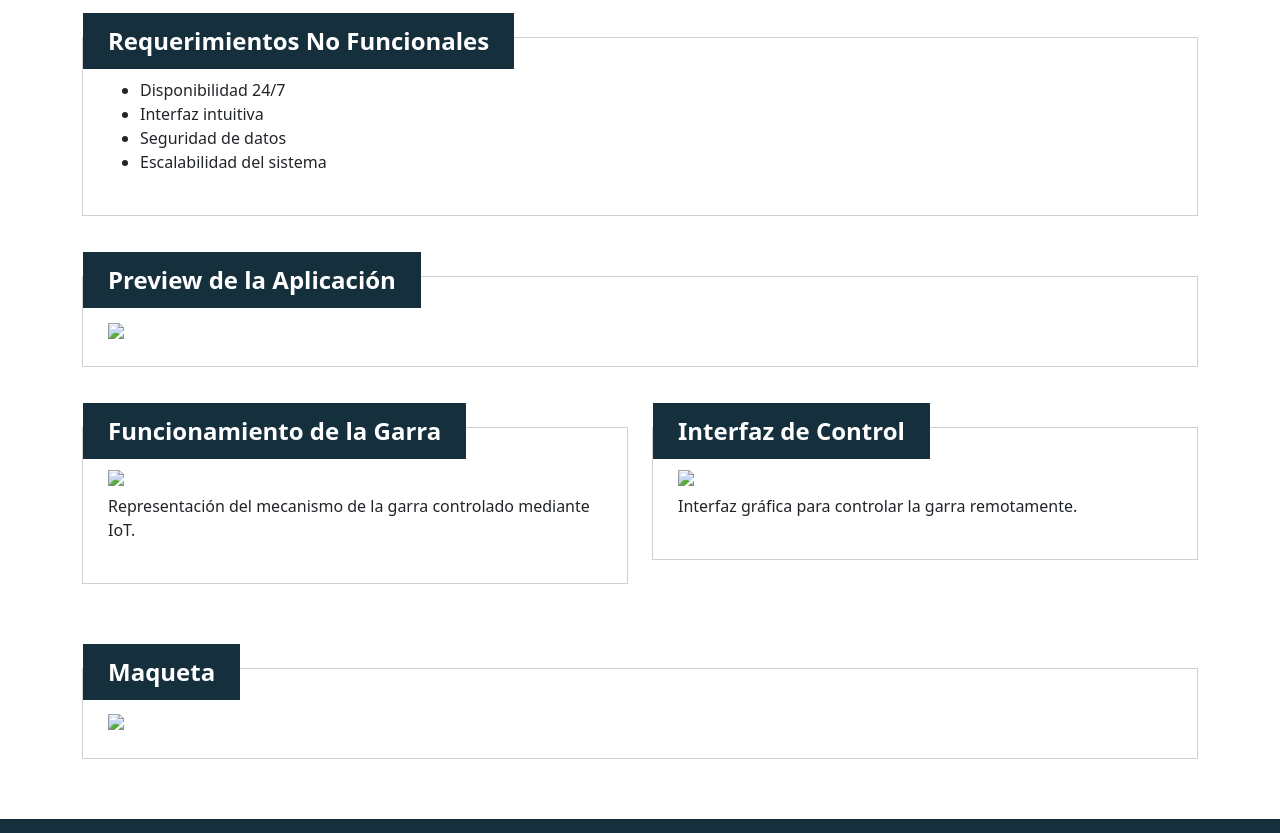
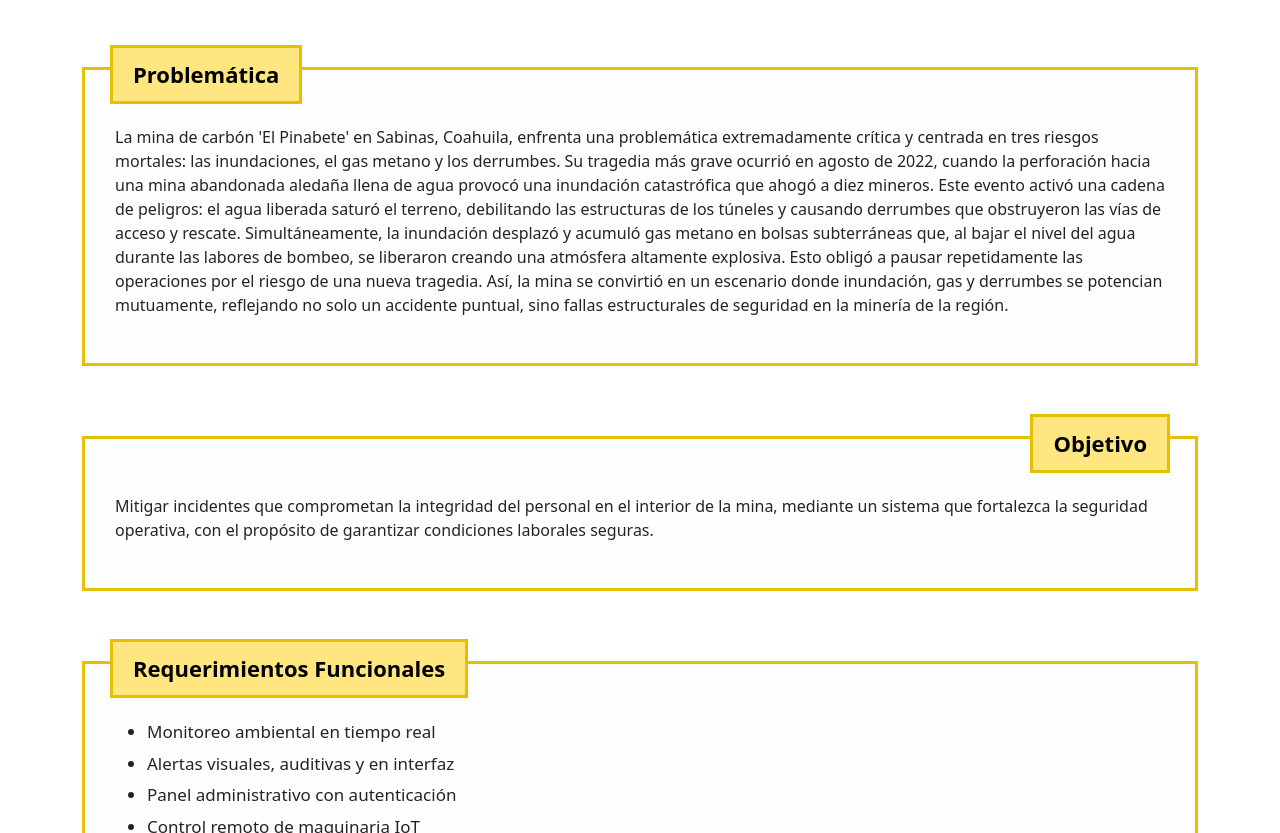
Before and after one commit to eteamnano/minebyte, a plain HTML site: page aboutus/aboutProyect.html in a window 1280 px wide. Shown: the part 465-1298 px from the top of the page. Drawn offline with nearby package versions, Linux system fonts and the light colour scheme.

Commit message:
Update aboutProyect.html
index

```diff
--- a/aboutus/aboutProyect.html
+++ b/aboutus/aboutProyect.html
@@ -2,9 +2,9 @@
 <html lang="es">
 <head>
     <meta charset="UTF-8">
-    <title>Sobre el Proyecto - MineByte</title>
+    <title>MineByte</title>
     <link rel="stylesheet" href="https://cdn.jsdelivr.net/npm/bootstrap@5.3.2/dist/css/bootstrap.min.css">
-    <link rel="stylesheet" href="css/styles.css">
+    <link rel="stylesheet" href="css/stylesProyect.css">
 </head>
 
 <body>
@@ -12,8 +12,9 @@
 <!-- NAVBAR -->
 <nav class="navbar navbar-expand-lg navbar-dark bg-dark">
     <div class="container">
-        <a class="navbar-brand" href="aboutUs.html">
-            <img src="logo.png"> MineByte
+        <a class="navbar-brand" href="../index.html">
+            <img src="imgs/NanoTech.png" alt="Logo" style="width:50px;">
+            MineByte
         </a>
 
         <button class="navbar-toggler" type="button" data-bs-toggle="collapse" data-bs-target="#nav">
@@ -22,59 +23,94 @@
 
         <div id="nav" class="collapse navbar-collapse">
             <ul class="navbar-nav ms-auto">
-                <li class="nav-item"><a class="nav-link" href="aboutUs.html">Sobre Nosotros</a></li>
+                <li class="nav-item"><a class="nav-link" href="../index.html">Sobre Nosotros</a></li>
                 <li class="nav-item"><a class="nav-link active" href="aboutProyect.html">Sobre el Proyecto</a></li>
             </ul>
         </div>
     </div>
 </nav>
 
+<!-- CONTENIDO PRINCIPAL -->
 <div class="container mt-5">
 
     <!-- LOGO + DESCRIPCIÓN -->
     <div class="row g-4">
         <div class="col-md-6">
-            <div class="card p-3">
-                <img src="logo.png" class="img-fluid">
+            <div class="card p-3 logo-card">
+                <img src="imgs/MineByte Logotipo 300px.png" class="img-fluid" alt="Logo Proyecto">
             </div>
         </div>
+
         <div class="col-md-6">
             <div class="card p-3">
                 <h4>Descripción General</h4>
                 <p>
-                    MineByte es un sistema domótico minero enfocado en el monitoreo de condiciones internas,
-                    alertamiento y seguridad operativa mediante IoT y software especializado.
+                    Sistema domótico de monitoreo minero. MineByte es un producto comprometido con la seguridad de los trabajadores en las minas, por lo cual ofrece la implementación de software y hardware para monitorear las condiciones internas de una mina y advertir sobre posibles condiciones adversas que comprometan la seguridad humana.
                 </p>
             </div>
         </div>
+    </div>
+
+    <!-- PROBLEMÁTICA -->
+    <div class="section-box">
+        <div class="section-title">Problemática</div>
+        <p>
+            La mina de carbón 'El Pinabete' en Sabinas, Coahuila, enfrenta una
+problemática extremadamente crítica y centrada en tres riesgos mortales:
+las inundaciones, el gas metano y los derrumbes. Su tragedia más grave
+ocurrió en agosto de 2022, cuando la perforación hacia una mina
+abandonada aledaña llena de agua provocó una inundación catastrófica
+que ahogó a diez mineros. Este evento activó una cadena de peligros: el
+agua liberada saturó el terreno, debilitando las estructuras de los túneles y
+causando derrumbes que obstruyeron las vías de acceso y rescate.
+Simultáneamente, la inundación desplazó y acumuló gas metano en bolsas
+subterráneas que, al bajar el nivel del agua durante las labores de bombeo,
+se liberaron creando una atmósfera altamente explosiva. Esto obligó a
+pausar repetidamente las operaciones por el riesgo de una nueva tragedia.
+Así, la mina se convirtió en un escenario donde inundación, gas y derrumbes
+se potencian mutuamente, reflejando no solo un accidente puntual, sino
+fallas estructurales de seguridad en la minería de la región.
+        </p>
+    </div>
+
+    <!-- OBJETIVO -->
+    <div class="section-box">
+        <div class="section-title right">Objetivo</div>
+        <p>
+            Mitigar incidentes que comprometan la integridad del personal en el interior de la mina, mediante un sistema que fortalezca la seguridad operativa, con el propósito de garantizar condiciones laborales seguras.
+        </p>
     </div>
 
     <!-- RF -->
     <div class="section-box">
         <div class="section-title">Requerimientos Funcionales</div>
         <ul>
-            <li>Monitoreo en tiempo real</li>
-            <li>Alertas visuales y auditivas</li>
+            <li>Monitoreo ambiental en tiempo real</li>
+            <li>Alertas visuales, auditivas y en interfaz</li>
+            <li>Panel administrativo con autenticación</li>
+            <li>Control remoto de maquinaria IoT</li>
+            <li>Acciones preventivas y correctivas</li>
+            <li>Generación de estadísticas</li>
             <li>Autenticación de usuarios</li>
-            <li>Control de maquinaria</li>
         </ul>
     </div>
 
     <!-- RNF -->
     <div class="section-box">
-        <div class="section-title alt">Requerimientos No Funcionales</div>
+        <div class="section-title right">Requerimientos No Funcionales</div>
         <ul>
-            <li>Disponibilidad 24/7</li>
+            <li>Disponibilidad 24/7 del sistema</li>
+            <li>Interfaz responsiva e intuitiva</li>
+            <li>Seguridad y cifrado de datos</li>
             <li>Interfaz intuitiva</li>
-            <li>Seguridad de datos</li>
-            <li>Escalabilidad del sistema</li>
+
         </ul>
     </div>
 
     <!-- PREVIEW APP -->
     <div class="section-box">
-        <div class="section-title alt">Preview de la Aplicación</div>
-        <img src="preview.jpg" class="img-fluid">
+        <div class="section-title">Preview de la Aplicación</div>
+        <img src="../imgs/previewApp.jpg" class="img-fluid" alt="Preview">
     </div>
 
     <!-- GARRA + INTERFAZ -->
@@ -83,16 +119,16 @@
         <div class="col-md-6">
             <div class="section-box">
                 <div class="section-title">Funcionamiento de la Garra</div>
-                <img src="garra.jpg" class="img-fluid mb-2">
-                <p>Representación del mecanismo de la garra controlado mediante IoT.</p>
+                <img src="../imgs/garra.jpg" class="img-fluid mb-2" alt="Garra">
+                <p>Representación del mecanismo de garra operada remotamente oupando el protocolo HTTP.</p>
             </div>
         </div>
 
         <div class="col-md-6">
             <div class="section-box">
-                <div class="section-title alt">Interfaz de Control</div>
-                <img src="interfaz-garra.jpg" class="img-fluid mb-2">
-                <p>Interfaz gráfica para controlar la garra remotamente.</p>
+                <div class="section-title right">Interfaz de Control</div>
+                <img src="../imgs/interfaz-garra.jpg" class="img-fluid mb-2" alt="Interfaz Garra">
+                <p>Panel de operación remoto para la manipulación de la garra en tiempo real.</p>
             </div>
         </div>
 
@@ -101,7 +137,7 @@
     <!-- MAQUETA -->
     <div class="section-box mt-4">
         <div class="section-title">Maqueta</div>
-        <img src="maqueta.jpg" class="img-fluid">
+        <img src="../imgs/maqueta.jpg" class="img-fluid" alt="Maqueta">
     </div>
 
 </div>
@@ -109,12 +145,12 @@
 <!-- FOOTER -->
 <footer>
     <div class="container footer-content">
-        <img src="logo.png" alt="Logo">
-        <p>© MineByte - 2025</p>
+        <img src="../imgs/NanoTech.png" alt="Logo" />
+        <p>© NanoTech - 2025</p>
     </div>
 </footer>
 
+<script src="https://cdn.jsdelivr.net/npm/bootstrap@5.3.2/dist/js/bootstrap.bundle.min.js"></script>
 
-<script src="https://cdn.jsdelivr.net/npm/bootstrap@5.3.2/dist/js/bootstrap.bundle.min.js"></script>
 </body>
 </html>
```
